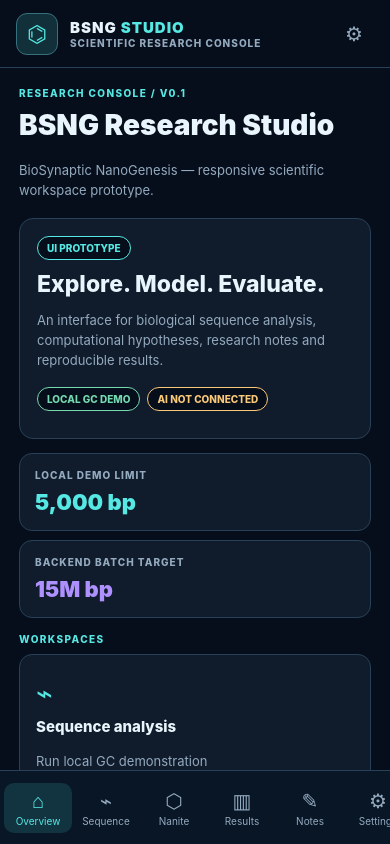
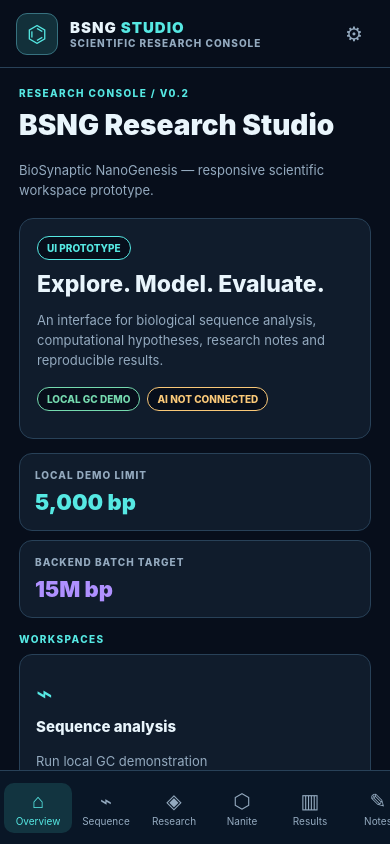
Before and after one commit to jacquesjacobs77/BSNG-Mobile, a React Native app: screen / in a window 390 px wide. Built offline with nearby package versions, Linux system fonts and the light colour scheme.

Commit message:
Connect interactive genomic Research workspace to BSNG navigation

```diff
--- a/App.tsx
+++ b/App.tsx
@@ -2,12 +2,13 @@ import React, { useState } from 'react';
 import { Alert, ScrollView, Share, StatusBar, StyleSheet, Text, TextInput, TouchableOpacity, View, useWindowDimensions } from 'react-native';
 import { SafeAreaProvider, SafeAreaView } from 'react-native-safe-area-context';
 import { analyzeSequence, normalizeSequence, SAMPLE_SEQUENCE, DEMO_MAX_BASES, type SequenceSummary } from './src/lib/sequence';
+import ResearchScreen from './src/screens/ResearchScreen';
 
-type Page = 'overview' | 'scan' | 'nanite' | 'results' | 'notes' | 'settings';
+type Page = 'overview' | 'scan' | 'research' | 'nanite' | 'results' | 'notes' | 'settings';
 type Note = { id: number; title: string; body: string };
 const colors = { bg:'#070E1B', panel:'#101C2C', border:'#284158', cyan:'#56E8E3', purple:'#AF90FF', green:'#75DAAF', amber:'#F9C878', white:'#E9F5FC', muted:'#94AABF' };
 const menu: {id:Page;label:string;glyph:string}[] = [
-  {id:'overview',label:'Overview',glyph:'⌂'}, {id:'scan',label:'Sequence',glyph:'⌁'}, {id:'nanite',label:'Nanite',glyph:'⬡'},
+  {id:'overview',label:'Overview',glyph:'⌂'}, {id:'scan',label:'Sequence',glyph:'⌁'}, {id:'research',label:'Research',glyph:'◈'}, {id:'nanite',label:'Nanite',glyph:'⬡'},
   {id:'results',label:'Results',glyph:'▥'}, {id:'notes',label:'Notes',glyph:'✎'}, {id:'settings',label:'Settings',glyph:'⚙'}
 ];
 const para = (text:string) => <Text style={s.para}>{text}</Text>;
@@ -60,7 +61,7 @@ function AppBody() {
     </TouchableOpacity>;
   }
   function overview() {return <>
-    <Title eyebrow="research console / v0.1" title="BSNG Research Studio" detail="BioSynaptic NanoGenesis — responsive scientific workspace prototype."/>
+    <Title eyebrow="research console / v0.2" title="BSNG Research Studio" detail="BioSynaptic NanoGenesis — responsive scientific workspace prototype."/>
     <Box><Tag text="UI PROTOTYPE"/><Text style={s.big}>Explore. Model. Evaluate.</Text>
       {para('An interface for biological sequence analysis, computational hypotheses, research notes and reproducible results.')}
       <View style={s.tags}><Tag text="LOCAL GC DEMO" color={colors.green}/><Tag text="AI NOT CONNECTED" color={colors.amber}/></View>
@@ -72,6 +73,7 @@ function AppBody() {
     <Text style={s.eyebrow}>WORKSPACES</Text>
     <View style={s.grid}>
       {quick('⌁','Sequence analysis','Run local GC demonstration','scan')}
+      {quick('◈','Research lab','Live-input genomic signal dashboard','research')}
       {quick('⬡','Nanite hypotheses','Explore research categories','nanite')}
       {quick('▥','Results','Examine and share a report','results')}
       {quick('✎','Lab notebook','Record session observations','notes')}
@@ -149,7 +151,7 @@ function AppBody() {
   function settings(){return <>
     <Title eyebrow="system status" title="Settings" detail="Project capabilities and planned research integrations."/>
     <Box>
-      <Text style={s.cardTitle}>BSNG Studio v0.1</Text>
+      <Text style={s.cardTitle}>BSNG Studio v0.2</Text>
       {para('Orientation: automatic ('+(width>height?'landscape':'portrait')+')')}
       {para('Local GC demo: active')}
       {para('JASTUDIO AI Brain: not connected')}
@@ -164,7 +166,7 @@ function AppBody() {
       {para('Do not add identifiable human genomic data or API keys to this prototype. No network data submission or permanent notes storage is provided.')}
     </Box>
   </>;}
-  const screens:Record<Page,()=>React.ReactNode>={overview,scan,nanite,results,notes:notesPage,settings};
+  const screens:Record<Page,()=>React.ReactNode>={overview,scan,research:()=> <ResearchScreen sequence={sequence} setSequence={setSequence} sampleName={sampleName} onOpenResults={analyze}/>,nanite,results,notes:notesPage,settings};
   return <SafeAreaView style={s.safe} edges={['top','left','right','bottom']}>
     <StatusBar barStyle="light-content" backgroundColor={colors.bg}/>
     <View style={s.header}>
@@ -182,7 +184,7 @@ function AppBody() {
       </View>}
       <ScrollView style={{flex:1}} keyboardShouldPersistTaps="handled" contentContainerStyle={s.scroll}>
         <View style={{width:'100%',maxWidth:980,alignSelf:'center'}}>{screens[page]()}
-          <Text style={[s.dim,{textAlign:'center',marginTop:25}]}>BSNG / RESEARCH SANDBOX • v0.1</Text>
+          <Text style={[s.dim,{textAlign:'center',marginTop:25}]}>BSNG / RESEARCH SANDBOX • v0.2</Text>
         </View>
       </ScrollView>
     </View>
```
